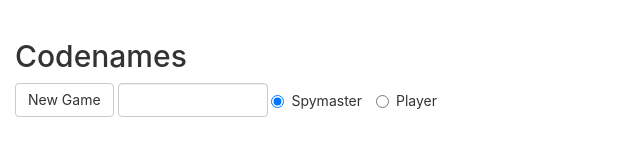
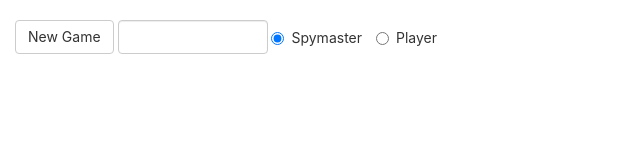
Before and after one commit to fsfarah/codenames-game-web, a plain HTML site: page index.html in a window 1280 px wide. Shown: the whole page, without its empty margins (0-640 px from the left). Drawn offline with Linux system fonts and the light colour scheme.

Commit message:
Removed h2 title

```diff
--- a/index.html
+++ b/index.html
@@ -46,7 +46,6 @@
 			</div>
       <div id="new-game-form" class="row">
         <div class="col-md-12">
-          <h2>Codenames</h2>
           <form id="form-gen" class="form-inline">
             <div class="form-group">
               <button type="button" id="btn-generate" class="btn btn-default" >New Game</button>
```
